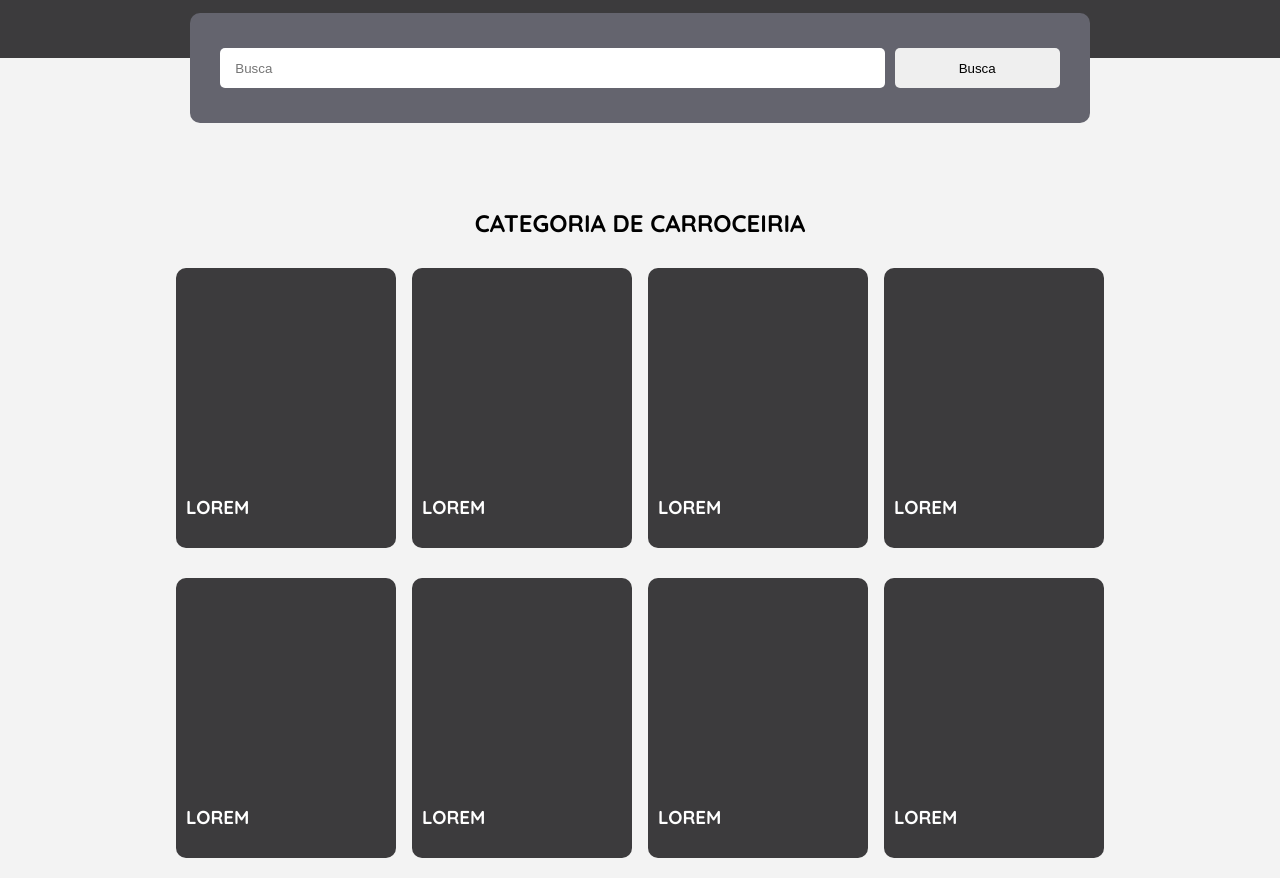
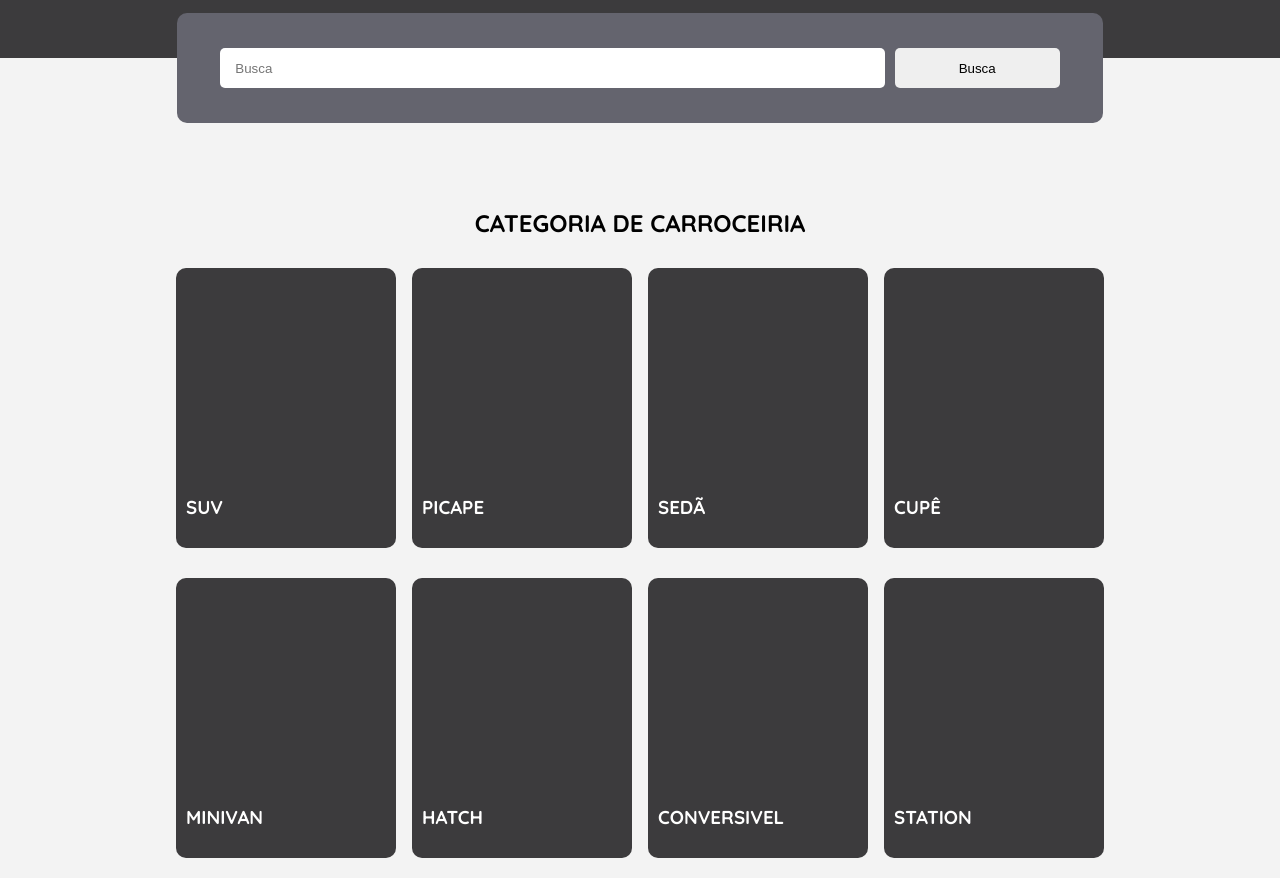
Before and after one commit to samyrosa/website-autobahn, a plain HTML site: page Index.html in a window 1280 px wide. Shown: the part 202-1080 px from the top of the page. Drawn offline with Linux system fonts and the light colour scheme.

Commit message:
Card anomação

```diff
--- a/Index.html
+++ b/Index.html
@@ -43,30 +43,30 @@
         <h2>CATEGORIA DE CARROCEIRIA</h2>
         <div class="cardGrupo">
             <div class="card">
-                <h3>LOREM</h3>
+                <h3>SUV</h3>
             </div>
             <div class="card">
-                <h3>LOREM</h3>
+                <h3>PICAPE</h3>
             </div>
             <div class="card">
-                <h3>LOREM</h3>
+                <h3>SEDÃ</h3>
             </div>
             <div class="card">
-                <h3>LOREM</h3>
+                <h3>CUPÊ</h3>
             </div>
         </div>
         <div class="cardGrupo">
             <div class="card">
-                <h3>LOREM</h3>
+                <h3>MINIVAN</h3>
             </div>
             <div class="card">
-                <h3>LOREM</h3>
+                <h3>HATCH</h3>
             </div>
             <div class="card">
-                <h3>LOREM</h3>
+                <h3>CONVERSIVEL</h3>
             </div>
             <div class="card">
-                <h3>LOREM</h3>
+                <h3>STATION</h3>
             </div>
         </div>
     </main>
--- a/Style/style.css
+++ b/Style/style.css
@@ -33,7 +33,8 @@ ul {
 li {
     padding-left: 15px;
 }
-a{
+
+a {
     color: black;
     text-decoration: none;
 }
@@ -78,7 +79,7 @@ a{
     background-color: rgb(100, 100, 110);
     border-radius: 10px;
     height: 110px;
-    width: 900px;
+    width: 926px;
 }
 
 #painelBusca {
@@ -99,24 +100,24 @@ a{
 }
 
 /* Central do Index */
-main{
+main {
     display: flex;
     flex-direction: column;
     align-items: center;
     margin-top: 50px;
 }
 
-h2{
+h2 {
     margin-top: 20px;
     margin-bottom: 0;
 }
 
-.cardGrupo{
+.cardGrupo {
     margin-top: 30px;
     display: inline-flex;
 }
 
-.card{
+.card {
     display: flex;
     justify-content: flex-end;
     flex-direction: column;
@@ -129,4 +130,16 @@ h2{
     border-radius: 10px;
     height: 270px;
     width: 210px;
+    transition: 0.9s;
 }
+
+.card:hover {
+    cursor: pointer;
+    transition: 0.7s;
+    height: 290px;
+    width: 230px;
+    font-size: 27px;
+    padding-left: 15px;
+    /* justify-content: center;
+    align-items: center; */
+}
```
